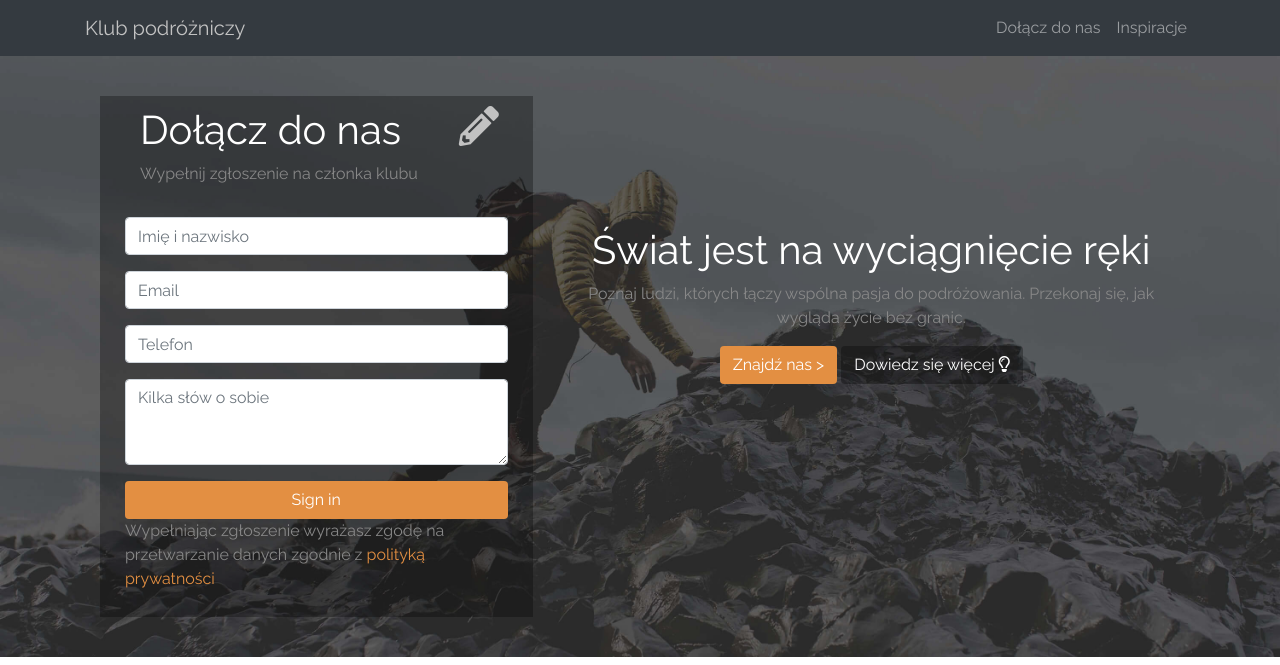
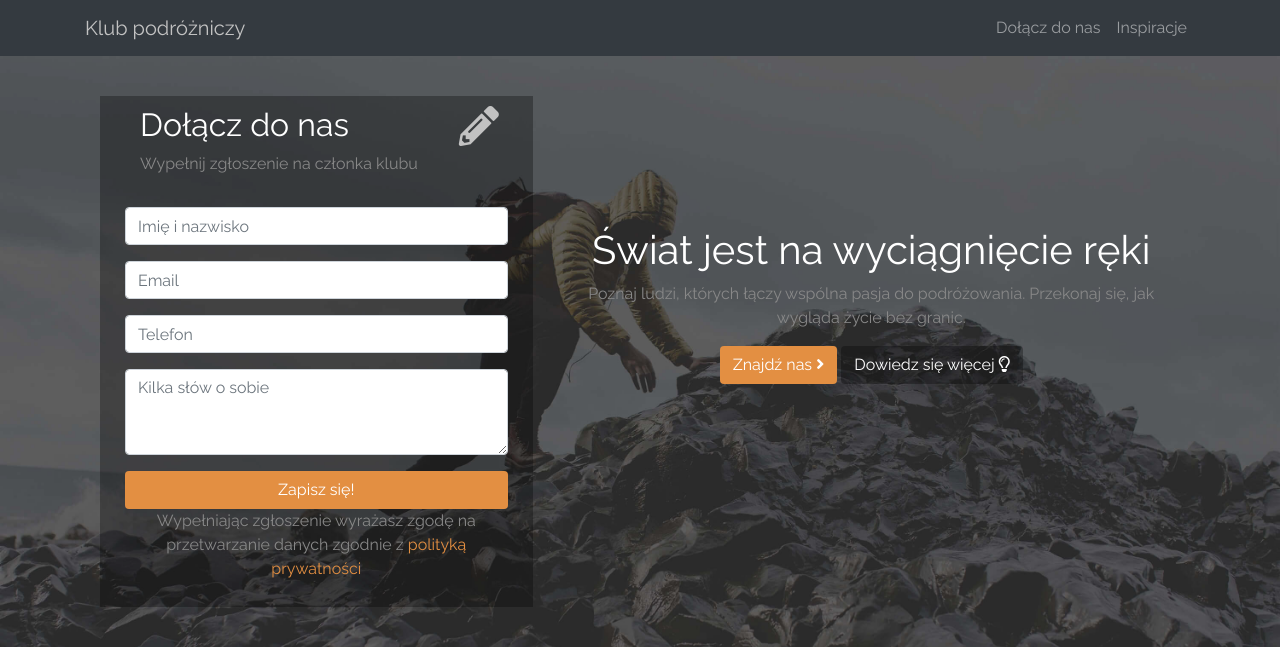
Before and after one commit to julitakoss/bootcamp_landing, a plain HTML site: page index.html in a window 1280 px wide. Shown: the top 665 px of the page. Drawn offline with nearby package versions, Linux system fonts and the light colour scheme.

Commit message:
add colors to html

```diff
--- a/index.html
+++ b/index.html
@@ -30,7 +30,7 @@
                 </button>
             <div class="collapse navbar-collapse justify-content-end" id="navbarNav">
 
-                <ul class="navbar-nav">
+                <ul class="navbar-nav ml-auto">
 
                     <li class="nav-item">
                         <a class="nav-link" href="#">Dołącz do nas</a>
@@ -59,8 +59,8 @@
 
                             <div class="col-10">
 
-                                <h1>Dołącz do nas</h1>
-                                <p>Wypełnij zgłoszenie na członka klubu</p>
+                                <h2 class="text-white">Dołącz do nas</h2>
+                                <p class="secondary-text-color">Wypełnij zgłoszenie na członka klubu</p>
 
                             </div>
 
@@ -99,8 +99,8 @@
                             <textarea class="form-control" id="" rows="3" placeholder="Kilka słów o sobie"></textarea>
 
                         </div>
-                        <button type="submit" id="sign-btn" class="btn orange-btn ">Sign in</button>
-                        <p>
+                        <button type="submit" id="sign-btn" class="btn orange-btn ">Zapisz się!</button>
+                        <p class="text-center">
                             Wypełniając zgłoszenie wyrażasz zgodę na przetwarzanie danych zgodnie z <a href="#"> polityką prywatności</a>
                         </p>
                     </form>
@@ -111,7 +111,7 @@
                     <p>
                         Poznaj ludzi, których łączy wspólna pasja do podróżowania. Przekonaj się, jak wygląda życie bez granic.
                     </p>
-                    <button type="submit" id="find-btn" class="btn orange-btn ">Znajdź nas ></button>
+                    <button type="submit" id="find-btn" class="btn orange-btn ">Znajdź nas <i class="fas fa-angle-right"></i></button>
                     <button type="submit" id="know-btn" class="btn "> Dowiedz się więcej <i class="far fa-lightbulb"></i></button>
                 </div>
 
```
